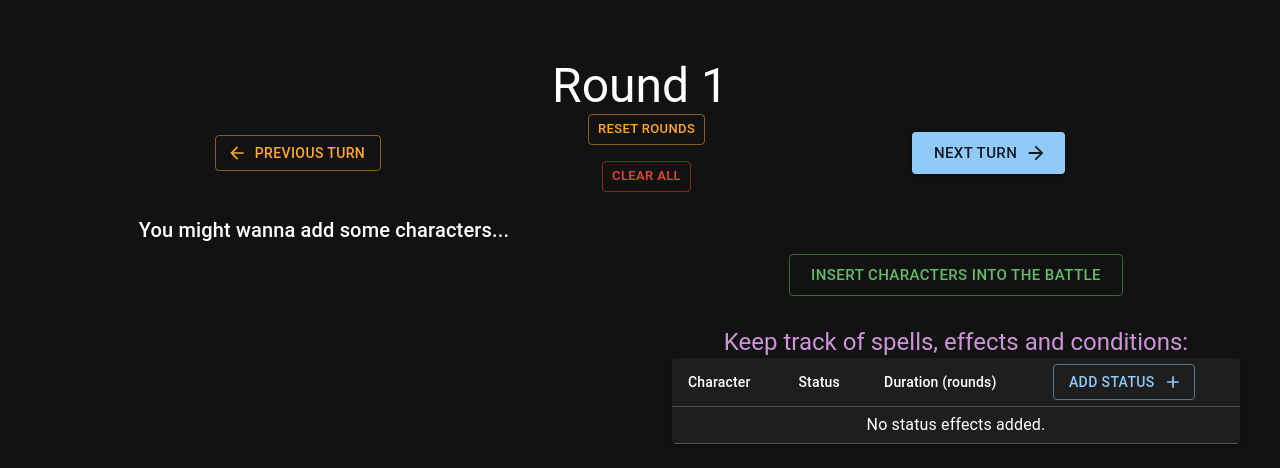
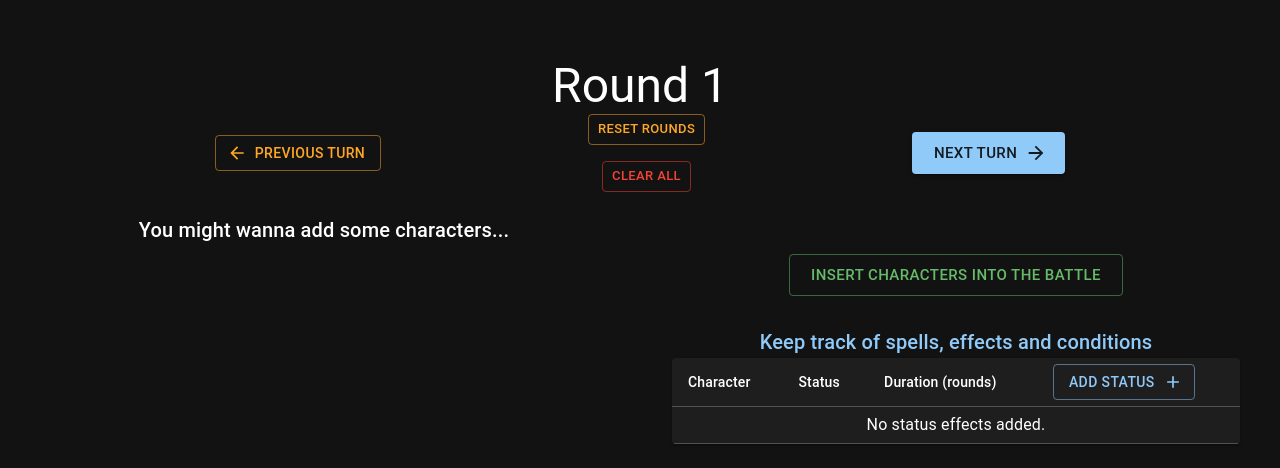
Before and after one commit to StefMTP/encounter-initiative-tracker, a React (Create React App) app: page / in a window 1280 px wide. Shown: the top 468 px of the page. Built offline with nearby package versions, Linux system fonts and the light colour scheme.

Commit message:
little flex fix

```diff
--- a/src/components/Structure/SideBar.tsx
+++ b/src/components/Structure/SideBar.tsx
@@ -43,9 +43,17 @@ const SideBar = () => {
 
   return (
     <>
-      <Grid item xs={6} display="grid" justifyItems="center" padding={4}>
+      <Grid
+        item
+        xs={6}
+        display="flex"
+        flexDirection="column"
+        justifyItems="center"
+        alignItems="center"
+        padding={4}
+      >
         <Button
-          sx={{ margin: "30px 0" }}
+          sx={{ margin: "30px 0", maxHeight: "45px" }}
           size="large"
           variant="outlined"
           color="success"
@@ -54,12 +62,12 @@ const SideBar = () => {
           Insert characters into the battle
         </Button>
         <Grid container justifyContent="center">
-          <Typography textAlign="center" variant="h5" color="secondary">
-            Keep track of spells, effects and conditions:
+          <Typography textAlign="center" variant="h6" color="primary">
+            Keep track of spells, effects and conditions
           </Typography>
           <PlayerStatusesTable />
           {playerStatuses.length > 0 && (
-            <Grid item>
+            <Grid item my={2}>
               <Button
                 variant="contained"
                 color="error"
```
